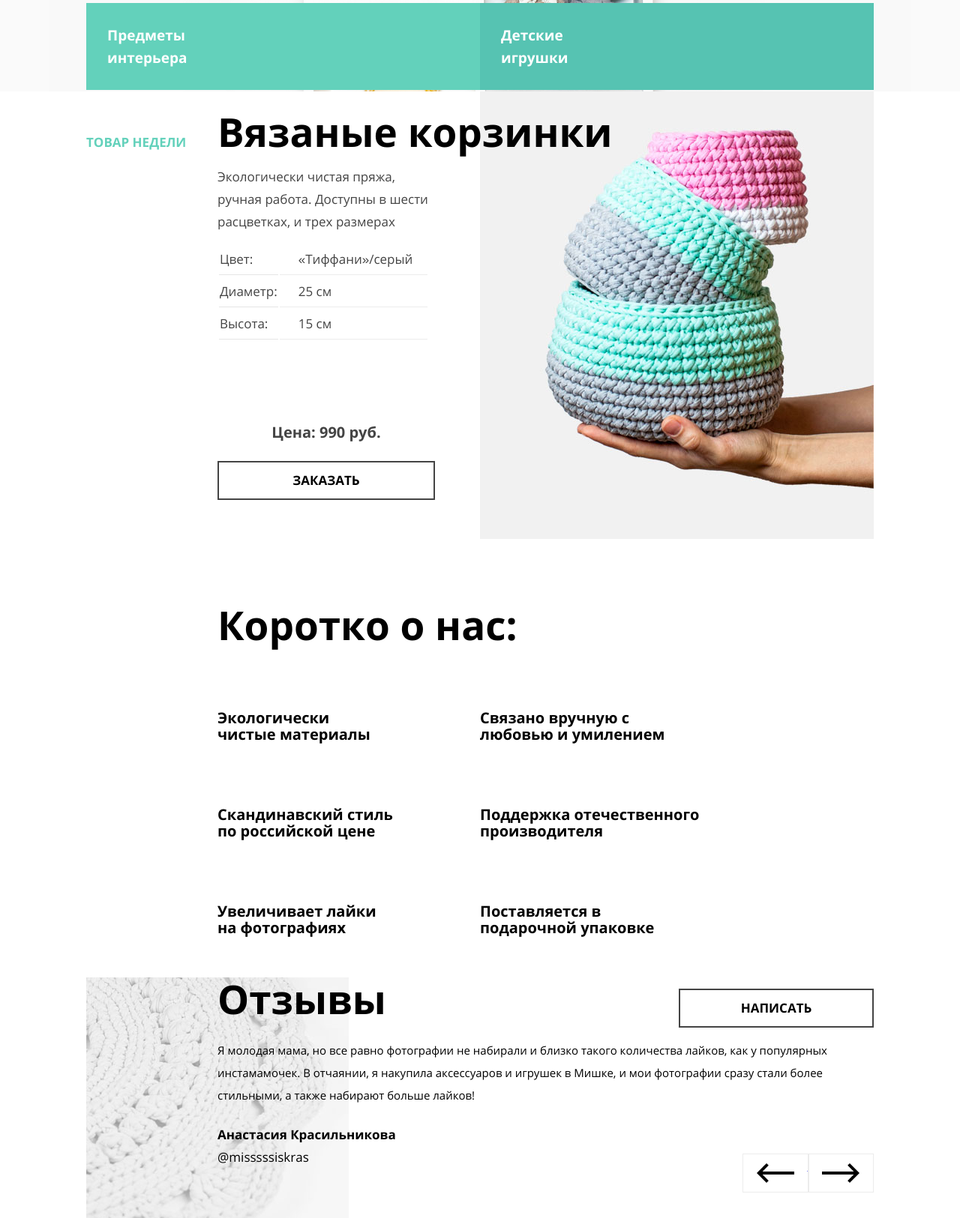
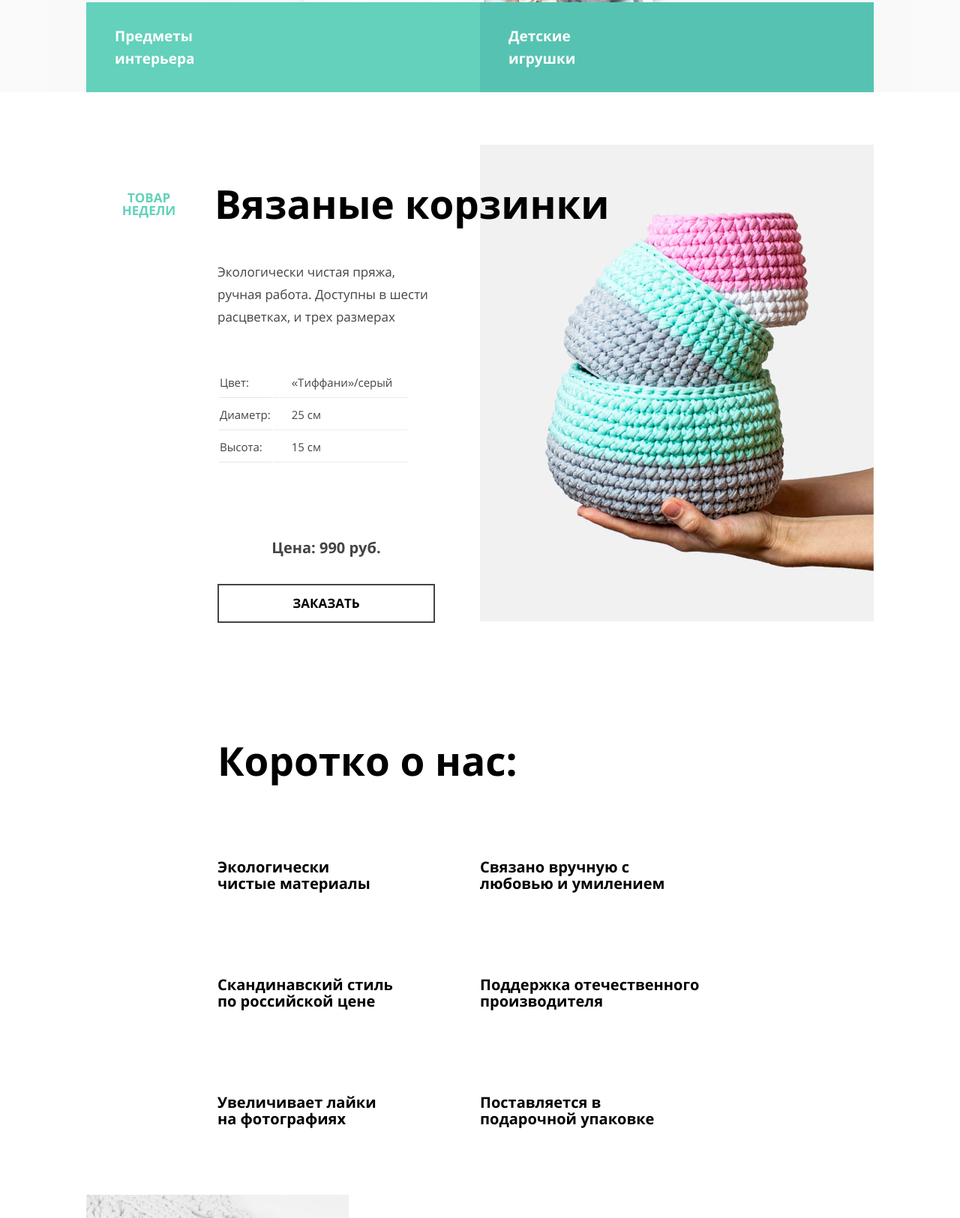
Before and after one commit to FlyKat/111107-mishka, a website: page index.html in a window 1280 px wide. Shown: the part 715-2340 px from the top of the page at 75% size. Drawn offline with nearby package versions, Linux system fonts and the light colour scheme; files that its build step writes are made by us from their sources.

Commit message:
Переделала главную страницу

```diff
--- a/index.html
+++ b/index.html
@@ -59,7 +59,7 @@
         <div class="popular-product__inner">
           <header class="popular-product__header">
             <h2 class="popular-product__title">Вязаные корзинки</h2>
-            <p class="popular-product__mark">Товар недели</p>
+            <span class="popular-product__mark">Товар недели</span>
           </header>
           <div class="popular-product__info">
             <p class="popular-product__desc">Экологически чистая пряжа, ручная работа. Доступны в шести расцветках, и трех размерах</p>
@@ -116,7 +116,7 @@
                 <cite class="feedback__author-email">@misssssiskras</cite>
               </blockquote>
             </div>
-            <div class="feedback__pagination">
+           <div class="feedback__pagination">
               <a class="feedback__arrow" href="#">Назад</a>
               <a class="feedback__arrow feedback__arrow--next" href="#">Вперед</a>
             </div>
--- a/sass/blocks/_features.scss
+++ b/sass/blocks/_features.scss
@@ -1,6 +1,16 @@
 .features {
   padding-top: 32px;
   padding-bottom: 25px;
+
+  @media #{$tablet} {
+    padding-top: 56px;
+    padding-bottom: 80px;
+  }
+
+  @media #{$desktop} {
+    padding-top: 60px;
+    padding-bottom: 60px;
+  }
 }
 
 .features__inner {
@@ -34,11 +44,13 @@
   @media #{$tablet} {
     display: flex;
     flex-wrap: wrap;
+    margin-top: -8px;
   }
 
   @media #{$desktop} {
     display: flex;
     flex-wrap: wrap;
+    margin-top: -10px;
     padding-left: 175px;
   }
 
@@ -52,6 +64,7 @@
   color: $text-color;
 
   @media #{$tablet} {
+    padding-top: 110px;
     padding-right: 20px;
     width: 314px;
     font-size: 20px;
@@ -59,6 +72,7 @@
   }
 
   @media #{$desktop} {
+    padding-top: 113px;
     padding-right: 20px;
     width: 330px;
     font-size: 20px;
--- a/sass/blocks/_feedback.scss
+++ b/sass/blocks/_feedback.scss
@@ -7,10 +7,13 @@
   color: $text-color;
 
   @media #{$tablet} {
+    padding: 0;
+    padding-bottom: 85px;
     font-size: 17px;
   }
 
-  @media #{desktop} {
+  @media #{$desktop} {
+    padding-bottom: 95px;
     font-size: 17px;
   }
 }
@@ -19,23 +22,30 @@
   @include container();
 
   @media #{$tablet} {
+    position: relative;
     display: flex;
     flex-wrap: wrap;
     justify-content: space-between;
-    align-items: center;
+    align-items: baseline;
+    padding-top: 70px;
+    padding-bottom: 20px;
     background: url('../img/review@1x.jpg') no-repeat left;
 
     @media #{$retina} {
       background: url('../img/review@2x.jpg') no-repeat left;
       background-size: 350px auto;
     }
+
   }
 
   @media #{$desktop} {
+    position: relative;
     display: flex;
     flex-wrap: wrap;
     justify-content: space-between;
-    align-items: center;
+    align-items: baseline;
+    padding-top: 60px;
+    padding-bottom: 60px;
     background: url('../img/review@1x.jpg') no-repeat left;
     background-position: 50px;
 
@@ -57,12 +67,16 @@
 
   @media #{$tablet} {
     order: -2;
+    margin-top: 4px;
+    margin-bottom: 55px;
     font-size: 43px;
     line-height: 50px;
   }
 
   @media #{$desktop} {
     order: -2;
+    margin-top: 2px;
+    margin-bottom: 55px;
     margin-left: 175px;
     font-size: 53px;
     line-height: 57px;
@@ -81,6 +95,14 @@
 .feedback__text {
   margin: 0;
   margin-bottom: 26px;
+
+  @media #{$tablet} {
+    margin-bottom: 55px;
+  }
+
+  @media #{$desktop} {
+    margin-bottom: 40px;
+  }
 }
 
 .feedback__author-name {
@@ -104,17 +126,20 @@
   margin-bottom: 38px;
 
   @media #{$tablet} {
-    margin-top: -50px;
-    margin-left: 500px;
+    position: absolute;
+    bottom: 50px;
+    right: 52px;
+    margin: 0;
     width: 167px;
   }
 
   @media #{$desktop} {
-    margin-top: -50px;
-    margin-left: 875px;
+    position: absolute;
+    bottom: 95px;
+    right: 50px;
+    margin: 0;
     width: 175px;
   }
-
 }
 
 .feedback__arrow {
@@ -128,11 +153,17 @@
   &--next {
     background: url('../img/icon-right-arrow.svg') no-repeat center;
   }
+
+  @media #{$tablet, $desktop} {
+    border: none;
+  }
+
 }
 
 .feedback__btn {
 
   @media #{$tablet, $desktop} {
     order: -1;
+    width: 177px;
   }
 }
--- a/sass/blocks/_page-header.scss
+++ b/sass/blocks/_page-header.scss
@@ -337,7 +337,7 @@
   background: $background-color;
 
     &--index {
-    //min-height: 488px;
+    min-height: 488px;
     background: #fafafa url('../img/hero-mobile@1x.jpg') no-repeat 50% -20px;
 
     @media #{$retina} {
@@ -347,7 +347,7 @@
 
     @media #{$tablet} {
       margin-top: -42px;
-    //  min-height: 747px;
+      min-height: 746px;
       background: #fafafa url('../img/hero-desktop@1x.jpg') no-repeat 50% 100%;
 
       @media #{$retina} {
@@ -358,7 +358,7 @@
 
     @media #{$desktop} {
       margin-top: -46px;
-      min-height: 747px;
+      min-height: 746px;
       background: #fafafa url('../img/hero-desktop@1x.jpg') no-repeat 50% 100%;
 
       @media #{$retina} {
@@ -388,7 +388,7 @@
     line-height: 50px;
 
     &--index {
-      padding-top: 156px;
+      padding-top: 154px;
       padding-bottom: 372px;
     }
   }
@@ -400,8 +400,8 @@
     line-height: 57px;
 
     &--index {
-      padding-top: 160px;
-      padding-bottom: 355px;
+      padding-top: 156px;
+      padding-bottom: 358px;
     }
   }
 
@@ -440,9 +440,11 @@
 
   @media #{$tablet} {
     width: 334px;
+    padding: 30px  115px 30px 38px;
   }
 
   @media #{$desktop} {
+    padding: 30px 115px 30px 38px;
     width: 525px;
   }
 
--- a/sass/blocks/_page-main.scss
+++ b/sass/blocks/_page-main.scss
@@ -1,6 +1,6 @@
-.page-main {
-  margin-top: 25px;
-}
+//.page-main {
+//  margin-top: 25px;
+//}
 
 .page-main__inner {
   @include container();
--- a/sass/blocks/_popular-product.scss
+++ b/sass/blocks/_popular-product.scss
@@ -1,4 +1,5 @@
 .popular-product {
+  padding-top: 25px;
   padding-bottom: 36px;
   font-size: 15px;
   font-weight: 400;
@@ -10,11 +11,15 @@
   color: $text-color--muted;
 
   @media #{$tablet} {
+    padding-top: 45px;
+    padding-bottom: 65px;
     font-size: 17px;
     line-height: 30px;
   }
 
   @media #{$desktop} {
+    padding-top: 70px;
+    padding-bottom: 95px;
     font-size: 17px;
     line-height: 30px;
   }
@@ -44,14 +49,22 @@
 }
 
 .popular-product__header {
+  margin-bottom: 20px;
+
   @media #{$tablet} {
     display: flex;
-    align-items: baseline;
+    justify-content: space-between;
+    align-items: center;
+    width: 100%;
+    margin-bottom: 40px;
   }
 
   @media #{$desktop} {
+    margin-top: 50px;
+    margin-bottom: 48px;
     display: flex;
-    align-items: baseline;
+    justify-content: space-between;
+    align-items: center;
   }
 
 }
@@ -71,6 +84,8 @@
   }
 
   @media #{$desktop} {
+    margin: 0;
+    padding-left: 50px;
     font-size: 53px;
     line-height: 57px;
   }
@@ -87,26 +102,35 @@
   color: $brand-color--light;
 
   @media #{$tablet} {
-    width: 150px;
+    margin: 0;
+    margin-right: 28px;
+    width: 75px;
     line-height: 17px;
+    text-align: center;
   }
 
   @media #{$desktop} {
     order: -1;
-    width: 175px;
+    margin: 0;
+    margin-left: 46px;
+    width: 75px;
     line-height: 17px;
+    text-align: center;
   }
 
 }
 
 .popular-product__info {
+  margin-bottom: 25px;
+
   @media #{$tablet} {
+    margin-bottom: 55px;
     width: 334px;
 
   }
 
   @media #{$desktop} {
-    margin-bottom: 85px;
+    margin-bottom: 100px;
     margin-left: 175px;
     width: 290px;
   }
@@ -117,13 +141,25 @@
   margin-bottom: 13px;
 
   @media #{$tablet} {
+    margin-bottom: 30px;
     width: 300px;
+  }
+
+  @media #{$desktop} {
+    margin-bottom: 50px;
   }
 }
 
 .popular-product__spec {
   line-height: 20px;
-  margin-bottom: 25px;
+
+  @media #{$tablet} {
+    font-size: 15px;
+  }
+
+  @media #{$desktop} {
+    font-size: 15px;
+  }
 }
 
 .popular-product__definition {
@@ -146,13 +182,14 @@
     bottom: 0;
     right: 50px;
     display: block;
+    margin: 0;
     width:334px;
     height: 402px;
   }
 
   @media #{$desktop} {
     position: absolute;
-    bottom: 0;
+    top: 0;
     right: 50px;
     width: 525px;
     height: 637px;
@@ -174,11 +211,13 @@
   text-align: center;
 
   @media #{$tablet} {
+    margin-bottom: 32px;
     font-size: 20px;
     line-height: 24px;
   }
 
   @media #{$desktop} {
+    margin-bottom: 36px;
     font-size: 20px;
     line-height: 24px;
   }
@@ -191,7 +230,6 @@
   }
 
   @media #{$desktop} {
-    margin-bottom: 70px;
     width: 290px;
   }
 }
--- a/sass/blocks/_shop-contacts.scss
+++ b/sass/blocks/_shop-contacts.scss
@@ -8,6 +8,8 @@
   color: $text-color--muted;
 
   @media #{$tablet} {
+    padding-top: 60px;
+    padding-bottom: 60px;
     font-size: 17px;
     line-height: 30px;
   }
@@ -17,6 +19,8 @@
     position: relative;
     display: flex;
     flex-direction: column;
+    padding-top: 70px;
+    padding-bottom: 105px;
     font-size: 17px;
     line-height: 30px;
   }
@@ -26,8 +30,9 @@
 .shop-contacts__info {
 
   @media #{$desktop} {
-    margin-top: 80px;
+    margin-top: 70px;
     margin-left: 175px;
+    margin-bottom: 48px;
     width: 300px;
   }
 }
@@ -40,13 +45,14 @@
   color: $text-color;
 
   @media #{$tablet} {
+    margin-bottom: 50px;
     width: 500px;
     font-size: 43px;
     line-height: 50px;
   }
 
   @media #{$desktop} {
-    margin-bottom: 65px;
+    margin-bottom: 50px;
     width: 300px;
     font-size: 53px;
     line-height: 57px;
@@ -69,8 +75,9 @@
   margin-bottom: 30px;
 
   @media #{$tablet} {
-    width: 300px;;
-    padding-right: 34px;
+    margin: 0;
+    width: 315px;;
+    padding-right: 15px;
   }
 
   @media #{$desktop} {
@@ -81,6 +88,10 @@
 
 .shop-contacts__value {
   padding-left: 32px;
+
+  @media #{$tablet} {
+    padding-left: 28px;
+  }
 }
 
 .shop-contacts__link {
@@ -99,8 +110,8 @@
 }
 
 .shop-contacts__map {
+  margin-top: 38px;
   margin-left: -30px;
-  margin-top: 38px;
   margin-bottom: 38px;
   width: 320px;
   height: 457px;
@@ -112,7 +123,9 @@
     }
 
   @media #{$tablet} {
+    margin-top: 52px;
     margin-left: -50px;
+    margin-bottom: 55px;
     width: 768px;
     background: $background-color url('../img/map-tablet@1x.jpg') no-repeat center;
 
@@ -124,7 +137,7 @@
 
   @media #{$desktop} {
     position: absolute;
-    bottom: 0;
+    top: 70px;
     right: 50px;
     margin: 0;
     width: 525px;
@@ -142,10 +155,11 @@
 
   @media #{$tablet} {
     margin: 0 auto;
+    width: 230px;
   }
 
   @media #{$desktop} {
-
     margin-left: 175px;
+    width: 230px;
   }
 }
```
